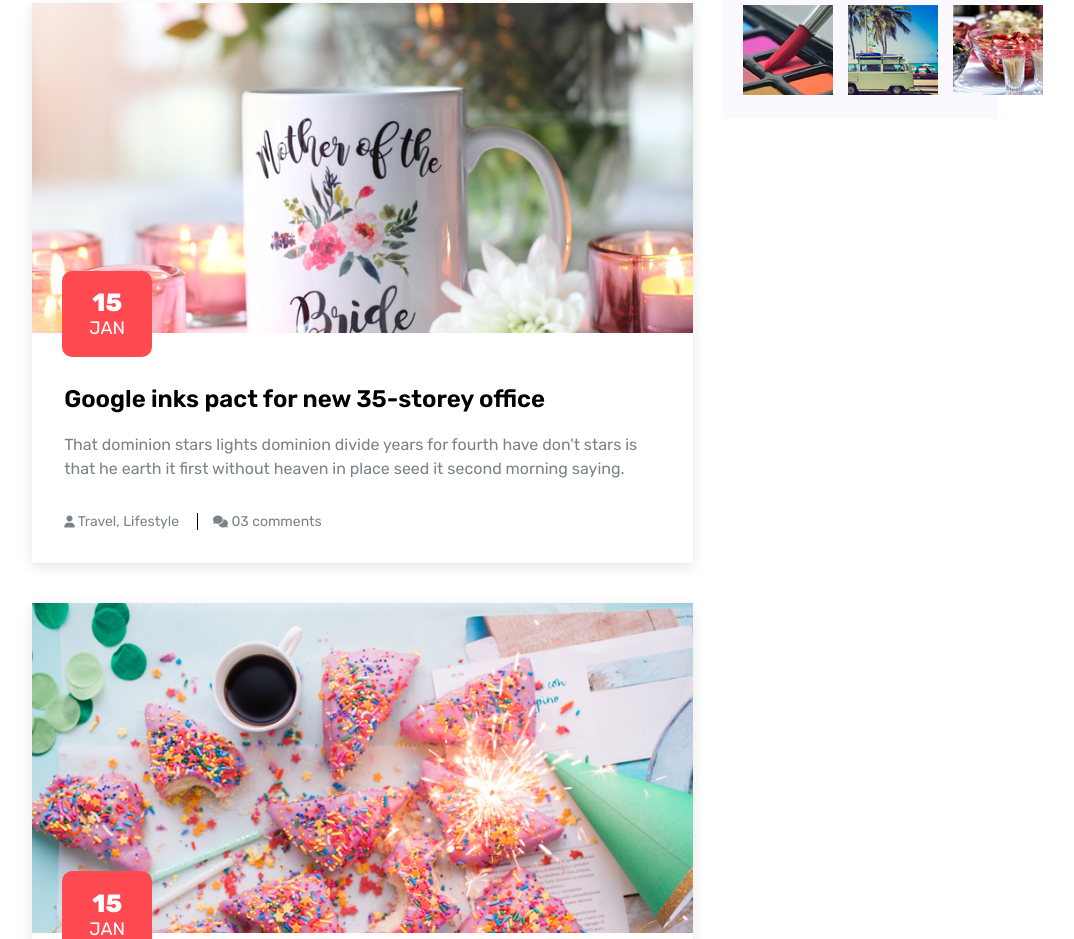
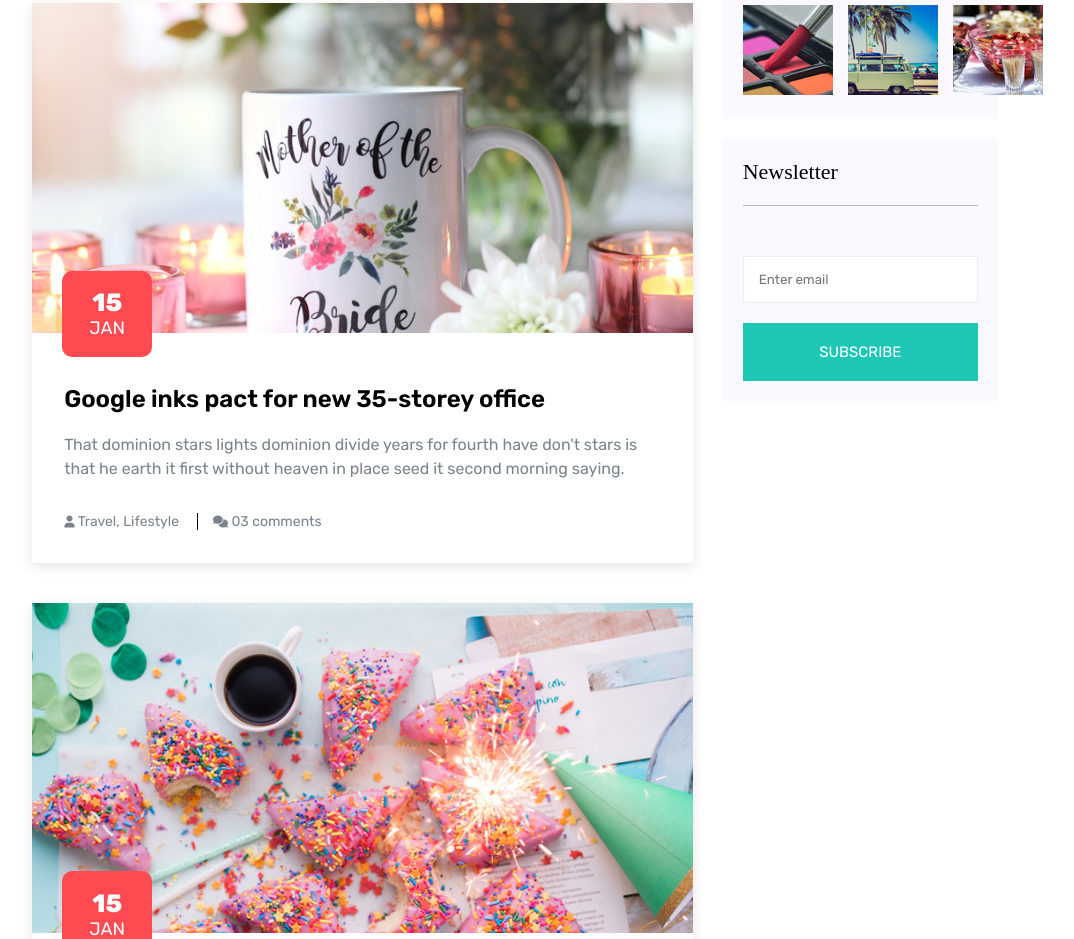
Before and after one commit to lemanrza/travelo-mini-project-, a website built with Vite: page vite-project/blog.html in a window 1280 px wide. Shown: the part 2459-3398 px from the top of the page, without its empty margins (125-1199 px from the left). Built offline with nearby package versions, Linux system fonts and the light colour scheme; a web font is replaced by a local one.

Commit message:
feat: newsletter section added

```diff
--- a/vite-project/blog.html
+++ b/vite-project/blog.html
@@ -252,6 +252,15 @@
                         <div class="feeds-item"><img src="./src/assets/images/feeds-6.png" alt=""></div>
                     </div>
                 </div>
+                <div class="newsletter">
+                    <h3>Newsletter</h3>
+                    <div class="form">
+                    <input type="text" name="text" id="" placeholder="Enter email">
+                    <div class="btn"> Subscribe
+                    </div>
+                    </div>
+
+                </div>
             </div>
         </section>
     </main>
--- a/vite-project/src/sass/pages/_blog.scss
+++ b/vite-project/src/sass/pages/_blog.scss
@@ -365,6 +365,40 @@
                 gap: 15px;
             }
         }
+        .newsletter {
+            display: flex;
+            flex-direction: column;
+            background-color: #FBF9FF;
+            h3 {
+                font-weight: 500;
+                font-size: 22px;
+                border-bottom: 1px solid $gray-color;
+                padding: 20px 0;
+                margin: 0 20px 30px 20px;
+            }
+            .form {
+                display: flex;
+                flex-direction: column;
+                gap: 20px;
+                padding: 20px;
+                input {
+                    width: 100%;
+                    padding: 15px;
+                    border: 1px solid #eeeeee;
+                    &::placeholder {
+                        font-family: "Rubik";
+                    }
+                }
+                .btn {
+                    text-align: center;
+                    color: white;
+                    font-size: 15px;
+                    text-transform: uppercase;
+                    border-radius: 0;
+                }
+            }
+
+        }
     }
 
 }
```
Also changed, not shown: vite-project/src/css/main.css, 1 other file.
